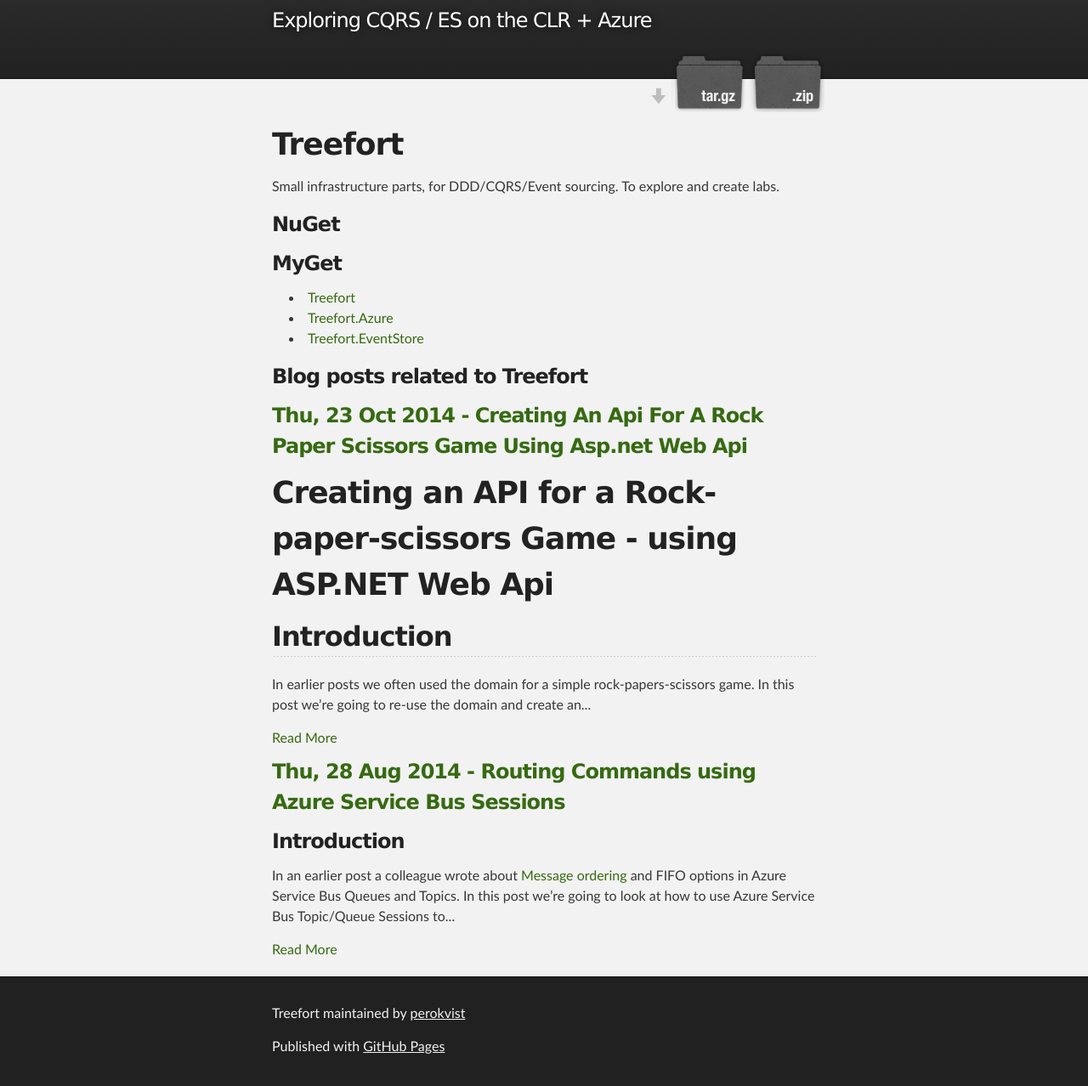
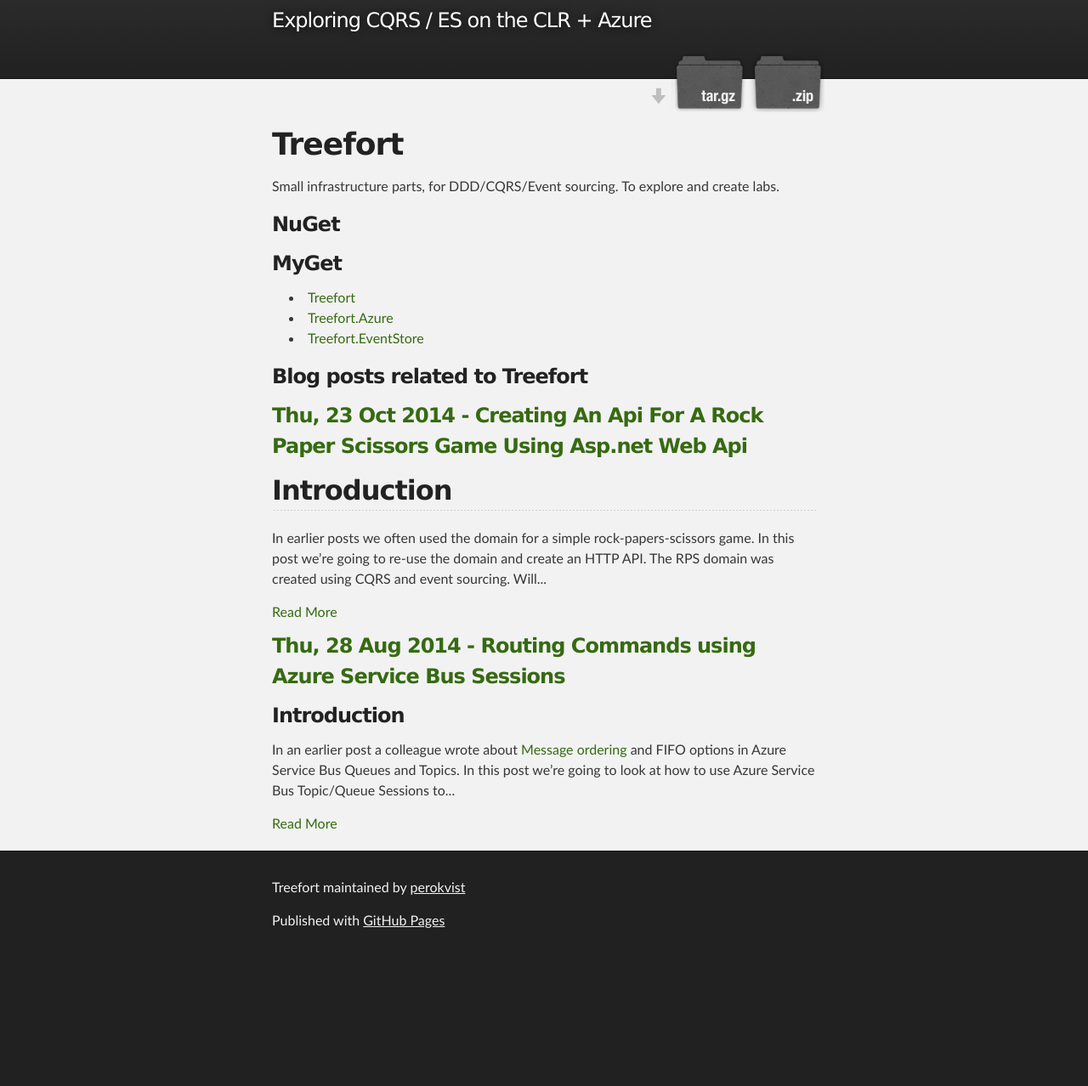
Before and after one commit to perokvist/Treefort, a Jekyll site: the page built from index.html, in a window 1280 px wide, cut to the strip 117-1395 px from the top of the page. Shown: the whole strip at 85% size. Built offline with Jekyll 4.4.1, drawn with Linux system fonts in a browser that asks for light colours; after the commit the page ends 1247 px from its top, so only the background shows below that.

Commit message:
removed header

```diff
--- a/_posts/2014-10-23-Creating-an-API-for-a-Rock-paper-scissors-Game-using-ASP.NET-Web-Api.md
+++ b/_posts/2014-10-23-Creating-an-API-for-a-Rock-paper-scissors-Game-using-ASP.NET-Web-Api.md
@@ -1,6 +1,3 @@
-# Creating an API for a Rock-paper-scissors Game - using ASP.NET Web Api
-
-
 ## Introduction
 
 In earlier posts we often used the domain for a simple rock-papers-scissors game. In this post we're going to re-use the domain and create an HTTP API. The RPS domain was created using CQRS and event sourcing.
```
